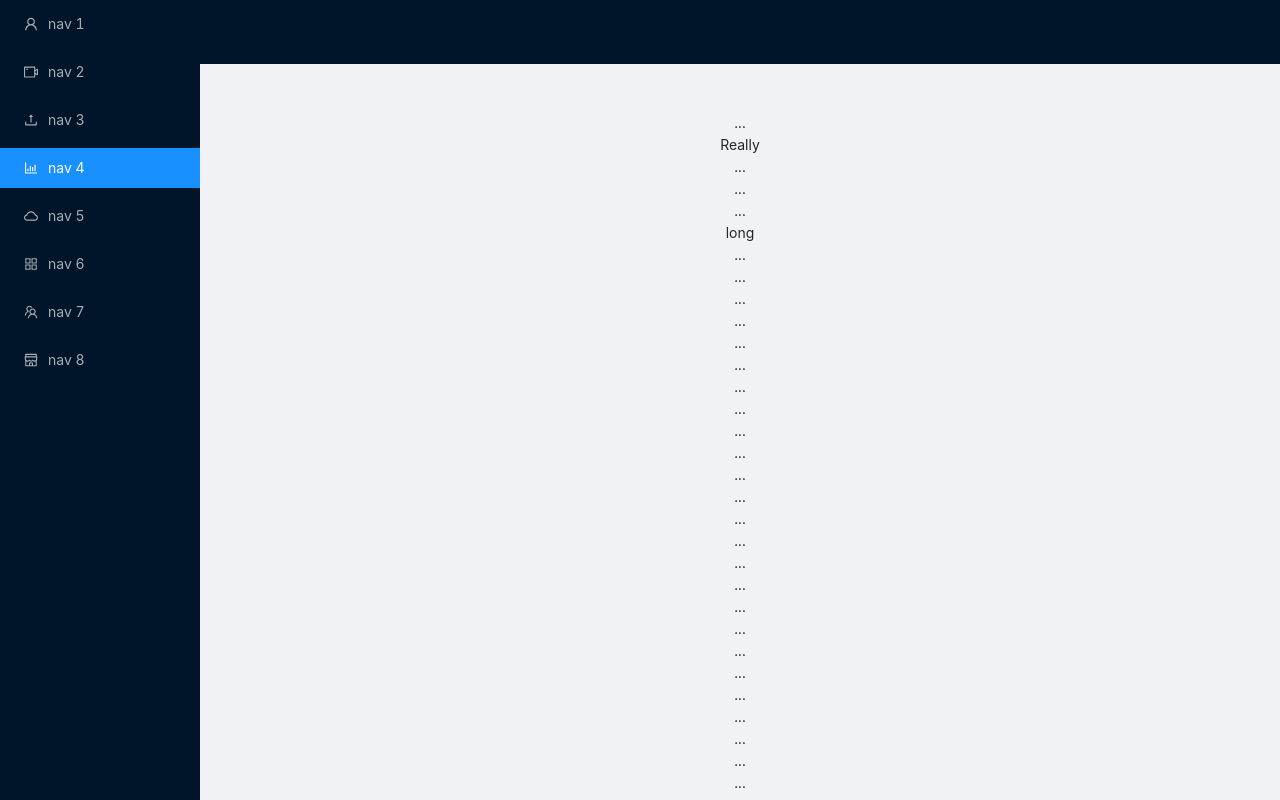
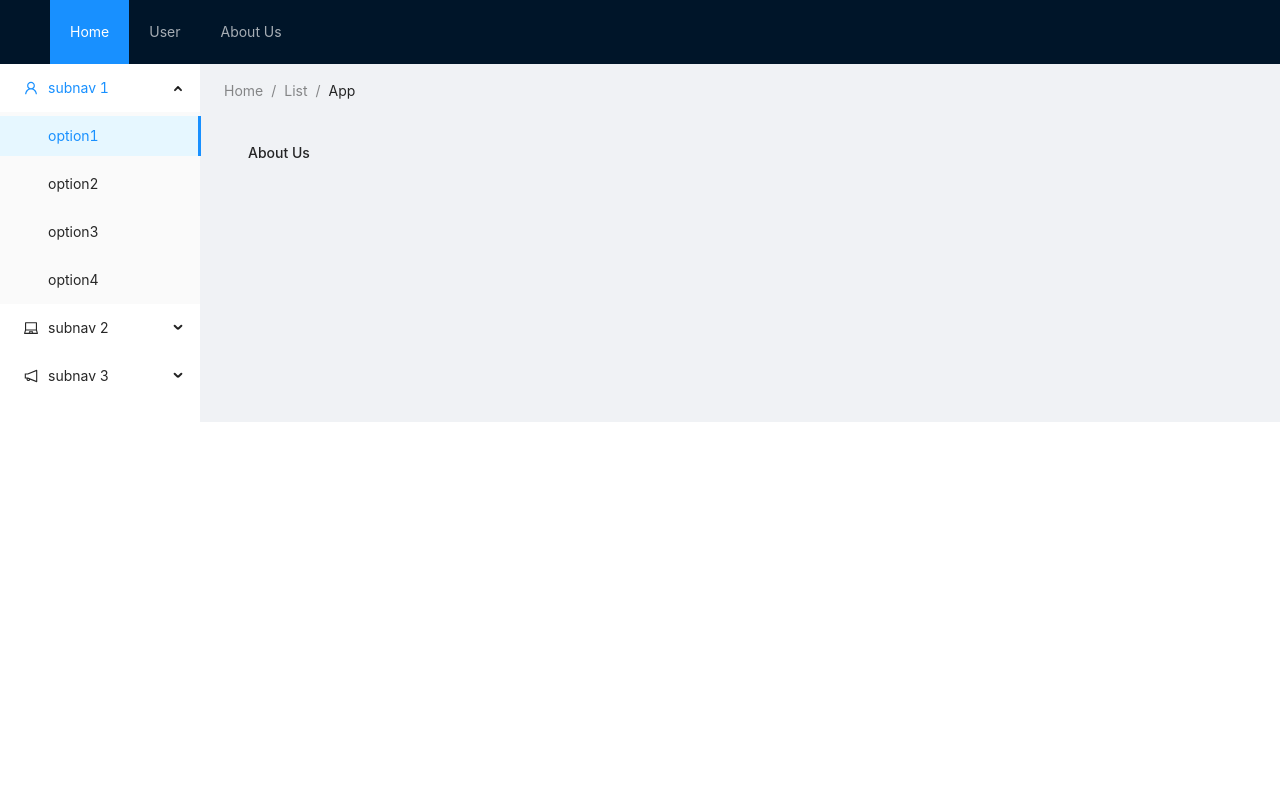
Before and after one commit to hi-imcodeman/antd-template-old, a React (Create React App) app: page /about in a window 1280 px wide. Shown: the top 800 px of the page. Built offline with nearby package versions, Linux system fonts and the light colour scheme.

Commit message:
chore: react router added

```diff
--- a/craco.config.js
+++ b/craco.config.js
@@ -11,11 +11,11 @@ module.exports = {
             lessLoaderOptions: {
                 lessOptions: {
                     modifyVars: {
-                        // ...getThemeVariables({
-                        //     dark: true, // Enable dark mode
-                        //     compact: false, // Enable compact mode
-                        // }),
-                        // '@primary-color': '#1DA57A',
+                        ...getThemeVariables({
+                            dark: false, // Enable dark mode
+                            compact: false, // Enable compact mode
+                        }),
+                        '@primary-color': '#1DA57A',
                     },
                     javascriptEnabled: true,
                 },
--- a/package.json
+++ b/package.json
@@ -15,7 +15,9 @@
     "craco-less": "^1.17.1",
     "react": "^17.0.1",
     "react-dom": "^17.0.1",
+    "react-router-dom": "^5.2.0",
     "react-scripts": "4.0.2",
+    "styled-components": "^5.2.3",
     "typedoc": "^0.20.23",
     "typescript": "^4.1.2",
     "web-vitals": "^1.0.1"
@@ -53,6 +55,7 @@
     "@storybook/addon-links": "^6.1.17",
     "@storybook/node-logger": "^6.1.17",
     "@storybook/preset-create-react-app": "^3.1.5",
-    "@storybook/react": "^6.1.17"
+    "@storybook/react": "^6.1.17",
+    "@types/react-router-dom": "^5.1.7"
   }
 }
--- a/src/index.less
+++ /dev/null
@@ -1,13 +0,0 @@
-body {
-  margin: 0;
-  font-family: -apple-system, BlinkMacSystemFont, 'Segoe UI', 'Roboto', 'Oxygen',
-    'Ubuntu', 'Cantarell', 'Fira Sans', 'Droid Sans', 'Helvetica Neue',
-    sans-serif;
-  -webkit-font-smoothing: antialiased;
-  -moz-osx-font-smoothing: grayscale;
-}
-
-code {
-  font-family: source-code-pro, Menlo, Monaco, Consolas, 'Courier New',
-    monospace;
-}
--- a/src/index.tsx
+++ b/src/index.tsx
@@ -1,6 +1,5 @@
 import React from "react";
 import ReactDOM from "react-dom";
-import "./index.less";
 import { App } from "./App";
 import reportWebVitals from "./reportWebVitals";
 
--- a/src/layouts/index.tsx
+++ b/src/layouts/index.tsx
@@ -1,160 +1,76 @@
 import React from "react";
-import { Layout, Menu } from "antd";
+import { Routes } from "../routes";
+import { Link } from "react-router-dom";
+import { Layout, Menu, Breadcrumb } from "antd";
 import {
-    AppstoreOutlined,
-    BarChartOutlined,
-    CloudOutlined,
-    ShopOutlined,
-    TeamOutlined,
-    UserOutlined,
-    UploadOutlined,
-    VideoCameraOutlined,
-  } from '@ant-design/icons';
+  UserOutlined,
+  LaptopOutlined,
+  NotificationOutlined,
+} from "@ant-design/icons";
 
-const { Header, Content, Footer, Sider } = Layout;
+const { SubMenu } = Menu;
+const { Header, Content, Sider } = Layout;
 
 export class MainLayout extends React.Component {
   render() {
     return (
+      <Layout>
+        <Header className="header">
+          <div className="logo"/>
+          <Menu theme="dark" mode="horizontal" defaultSelectedKeys={["1"]}>
+            <Menu.Item key="1"><Link to={'/'}>Home</Link></Menu.Item>
+            <Menu.Item key="2"><Link to={'/user/2'}>User</Link></Menu.Item>
+            <Menu.Item key="3"><Link to={'/about'}>About Us</Link></Menu.Item>
+          </Menu>
+        </Header>
         <Layout>
-        <Sider
-          style={{
-            overflow: 'auto',
-            height: '100vh',
-            position: 'fixed',
-            left: 0,
-          }}
-        >
-          <div className="logo" />
-          <Menu theme="dark" mode="inline" defaultSelectedKeys={['4']}>
-            <Menu.Item key="1" icon={<UserOutlined />}>
-              nav 1
-            </Menu.Item>
-            <Menu.Item key="2" icon={<VideoCameraOutlined />}>
-              nav 2
-            </Menu.Item>
-            <Menu.Item key="3" icon={<UploadOutlined />}>
-              nav 3
-            </Menu.Item>
-            <Menu.Item key="4" icon={<BarChartOutlined />}>
-              nav 4
-            </Menu.Item>
-            <Menu.Item key="5" icon={<CloudOutlined />}>
-              nav 5
-            </Menu.Item>
-            <Menu.Item key="6" icon={<AppstoreOutlined />}>
-              nav 6
-            </Menu.Item>
-            <Menu.Item key="7" icon={<TeamOutlined />}>
-              nav 7
-            </Menu.Item>
-            <Menu.Item key="8" icon={<ShopOutlined />}>
-              nav 8
-            </Menu.Item>
-          </Menu>
-        </Sider>
-        <Layout className="site-layout" style={{ marginLeft: 200 }}>
-          <Header className="site-layout-background" style={{ padding: 0 }} />
-          <Content style={{ margin: '24px 16px 0', overflow: 'initial' }}>
-            <div className="site-layout-background" style={{ padding: 24, textAlign: 'center' }}>
-              ...
-              <br />
-              Really
-              <br />
-              ...
-              <br />
-              ...
-              <br />
-              ...
-              <br />
-              long
-              <br />
-              ...
-              <br />
-              ...
-              <br />
-              ...
-              <br />
-              ...
-              <br />
-              ...
-              <br />
-              ...
-              <br />
-              ...
-              <br />
-              ...
-              <br />
-              ...
-              <br />
-              ...
-              <br />
-              ...
-              <br />
-              ...
-              <br />
-              ...
-              <br />
-              ...
-              <br />
-              ...
-              <br />
-              ...
-              <br />
-              ...
-              <br />
-              ...
-              <br />
-              ...
-              <br />
-              ...
-              <br />
-              ...
-              <br />
-              ...
-              <br />
-              ...
-              <br />
-              ...
-              <br />
-              ...
-              <br />
-              ...
-              <br />
-              ...
-              <br />
-              ...
-              <br />
-              ...
-              <br />
-              ...
-              <br />
-              ...
-              <br />
-              ...
-              <br />
-              ...
-              <br />
-              ...
-              <br />
-              ...
-              <br />
-              ...
-              <br />
-              ...
-              <br />
-              ...
-              <br />
-              ...
-              <br />
-              ...
-              <br />
-              ...
-              <br />
-              content
-            </div>
-          </Content>
-          <Footer style={{ textAlign: 'center' }}>Ant Design ©2018 Created by Ant UED</Footer>
+          <Sider width={200}>
+            <Menu
+              mode="inline"
+              defaultSelectedKeys={["1"]}
+              defaultOpenKeys={["sub1"]}
+              style={{ height: "100%", borderRight: 0 }}
+            >
+              <SubMenu key="sub1" icon={<UserOutlined />} title="subnav 1">
+                <Menu.Item key="1">option1</Menu.Item>
+                <Menu.Item key="2">option2</Menu.Item>
+                <Menu.Item key="3">option3</Menu.Item>
+                <Menu.Item key="4">option4</Menu.Item>
+              </SubMenu>
+              <SubMenu key="sub2" icon={<LaptopOutlined />} title="subnav 2">
+                <Menu.Item key="5">option5</Menu.Item>
+                <Menu.Item key="6">option6</Menu.Item>
+                <Menu.Item key="7">option7</Menu.Item>
+                <Menu.Item key="8">option8</Menu.Item>
+              </SubMenu>
+              <SubMenu
+                key="sub3"
+                icon={<NotificationOutlined />}
+                title="subnav 3"
+              >
+                <Menu.Item key="9">option9</Menu.Item>
+                <Menu.Item key="10">option10</Menu.Item>
+                <Menu.Item key="11">option11</Menu.Item>
+                <Menu.Item key="12">option12</Menu.Item>
+              </SubMenu>
+            </Menu>
+          </Sider>
+          <Layout style={{ padding: "0 24px 24px" }}>
+            <Breadcrumb style={{ margin: "16px 0" }}>
+              <Breadcrumb.Item>Home</Breadcrumb.Item>
+              <Breadcrumb.Item>List</Breadcrumb.Item>
+              <Breadcrumb.Item>App</Breadcrumb.Item>
+            </Breadcrumb>
+            <Content
+              style={{
+                padding: 24,
+                margin: 0,
+                minHeight: 280,
+              }}
+            >
+              <Routes />
+            </Content>
+          </Layout>
         </Layout>
       </Layout>
     );
--- /dev/null
+++ b/src/pages/About.tsx
@@ -0,0 +1,7 @@
+import { FC } from "react";
+import {useRouteMatch} from 'react-router-dom'
+
+export const About: FC<any> = (props) => {
+  console.log(useRouteMatch());
+  return <h1>About Us</h1>;
+};
--- /dev/null
+++ b/src/pages/Home.tsx
@@ -0,0 +1,3 @@
+import { FC } from "react";
+
+export const Home: FC = () => <h1>Home</h1>;
--- /dev/null
+++ b/src/pages/index.tsx
@@ -0,0 +1,2 @@
+export { Home } from "./Home";
+export { About } from "./About";
--- /dev/null
+++ b/src/routes/index.tsx
@@ -0,0 +1,18 @@
+import React from "react";
+import { Switch, Route } from "react-router-dom";
+import { Home, About } from "../pages";
+
+export const Routes: React.FC = () => {
+  return (
+    <Switch>
+      <Route exact path="/">
+        <Home />
+      </Route>
+      <Route path="/about" children={<About />} />
+      <Route
+        path="/user/:id?"
+        render={({ match }) => <h1>User {match.params.id}</h1>}
+      />
+    </Switch>
+  );
+};
--- a/src/less/App.less
+++ b/src/styles/less/App.less
@@ -1,4 +1,4 @@
-@import (inline) '~antd/dist/antd.css';
+@import '~antd/dist/antd';
 
 @media (prefers-color-scheme: dark) {
   @import (inline) '~antd/dist/antd.dark.css';
```
Also changed, not shown: src/App.tsx (+4 -3 lines), 2 other files (tests, documents, lock files or other folders).
